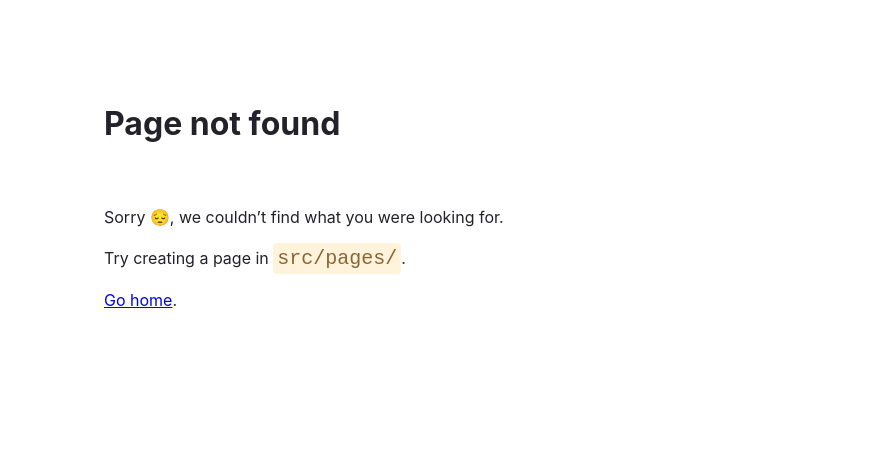
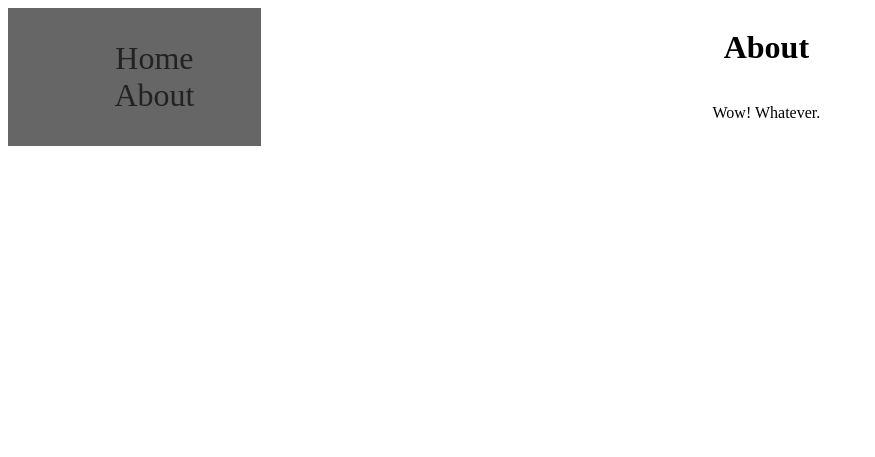
Before and after one commit to V-0-1-D/gatsby-project, a Gatsby site: page /about in a window 1280 px wide. Before the commit this address had no page. Shown: the whole page, without its empty margins (0-875 px from the left). Built offline with nearby package versions, Linux system fonts and the light colour scheme; Gatsby itself is replaced by a stand-in of ours.

Commit message:
=== Pages and Components === Added Layout and Navbar components.
Added About page.

Added/modified CSS modules for Layout, Navbar, about, and index.

```diff
--- /dev/null
+++ b/src/components/layout/Layout.js
@@ -0,0 +1,18 @@
+import * as React from 'react';
+import { Link } from 'gatsby';
+import Navbar from '../navbar/Navbar';
+import { container } from './layout.module.css';
+
+const Layout = ({ pageTitle, children }) => {
+    return (
+        <div className={container}>
+            <Navbar />
+            <main>
+                <h1>{pageTitle}</h1>
+                {children}
+            </main>
+        </div>
+    );
+}
+
+export default Layout;
--- /dev/null
+++ b/src/components/layout/layout.module.css
@@ -0,0 +1,25 @@
+.container {
+    height: 100%;
+    width: 100%;
+    display: flex;
+    flex-direction: column;
+}
+
+main {
+    height: 80%;
+    width: 100%;
+    display: flex;
+    flex-direction: column;
+    justify-content: center;
+    align-items: center;
+}
+
+@media (min-width: 769px) {
+    .container {
+        flex-direction: row;
+    }
+    main {
+        height: 100%;
+        width: 80%;
+    }
+}
--- /dev/null
+++ b/src/components/navbar/Navbar.js
@@ -0,0 +1,16 @@
+import React from  "react";
+import { Link } from "gatsby";
+import { navbar } from "./navbar.module.css";
+
+const Navbar = () => {
+    return (
+        <div className={navbar}>
+            <ul>
+                <li className="NavItem"><Link to="/">Home</Link></li>
+                <li className="NavItem"><Link to="/about">About</Link></li>
+            </ul>
+        </div>
+    );
+}
+
+export default Navbar;
--- /dev/null
+++ b/src/components/navbar/navbar.module.css
@@ -0,0 +1,53 @@
+.navbar {
+    display: flex;
+    justify-content: center;
+    align-items: center;
+    width: 100%;
+    height: 20%;
+    background-color: #666;
+}
+
+.navbar > ul {
+    width: 75%;
+    height: 50%;
+
+    display: flex;
+    flex-direction: row;
+    justify-content: space-evenly;
+    align-items: center;
+
+    list-style-type: none;
+    font-size: 2rem;
+}
+
+a {
+    text-decoration: none;
+    color: #222;
+}
+
+a:hover {
+    color: #999;
+}
+
+@media (min-width: 769px) {
+    .navbar {
+        width: 20%;
+        height: 100%;
+        display: flex;
+        flex-direction: column;
+        justify-content: center;
+        align-items: center;
+    }
+    .navbar > ul {
+        width: 50%;
+        height: 75%;
+
+        display: flex;
+        flex-direction: column;
+        justify-content: space-evenly;
+        align-items: center;
+
+        list-style-type: none;
+        font-size: 2rem;
+    }
+}
--- /dev/null
+++ b/src/pages/about.js
@@ -0,0 +1,13 @@
+import React from "react";
+import { Link } from "gatsby";
+import Layout from "../components/layout/Layout";
+
+const AboutPage = () => {
+    return (
+        <Layout pageTitle="About">
+            <p>Wow! Whatever.</p>
+        </Layout>
+    );
+}
+
+export default AboutPage;
--- a/src/pages/index.css
+++ b/src/pages/index.css
@@ -1,3 +1,4 @@
+/* Smaller Screens (Default Style) */
 * {
     box-sizing: border-box;
     margin: 0;
@@ -6,19 +7,25 @@
 
 body {
     background-color: #222;
-    color: #ccc;
-
-    display: flex;
-    flex-direction: row;
-    justify-content: center;
-    align-items: center;
-
+    color: #999;
     height: 100svh;
     width: 100svw;
-
-    font-size: 5rem;
 }
 
-p {
-    text-shadow: #999 1px 1px 25px;
+#___gatsby {
+    height: 100%;
+    width: 100%;
 }
+
+#gatsby-focus-wrapper {
+    height: 100%;
+    width: 100%;
+}
+
+/* Tablets */
+@media (min-width: 768px) {
+}
+
+/* Larger Screens */
+@media (min-width: 1024px) {
+}
```
Also changed, not shown: src/pages/index.js (+8 -2 lines).
